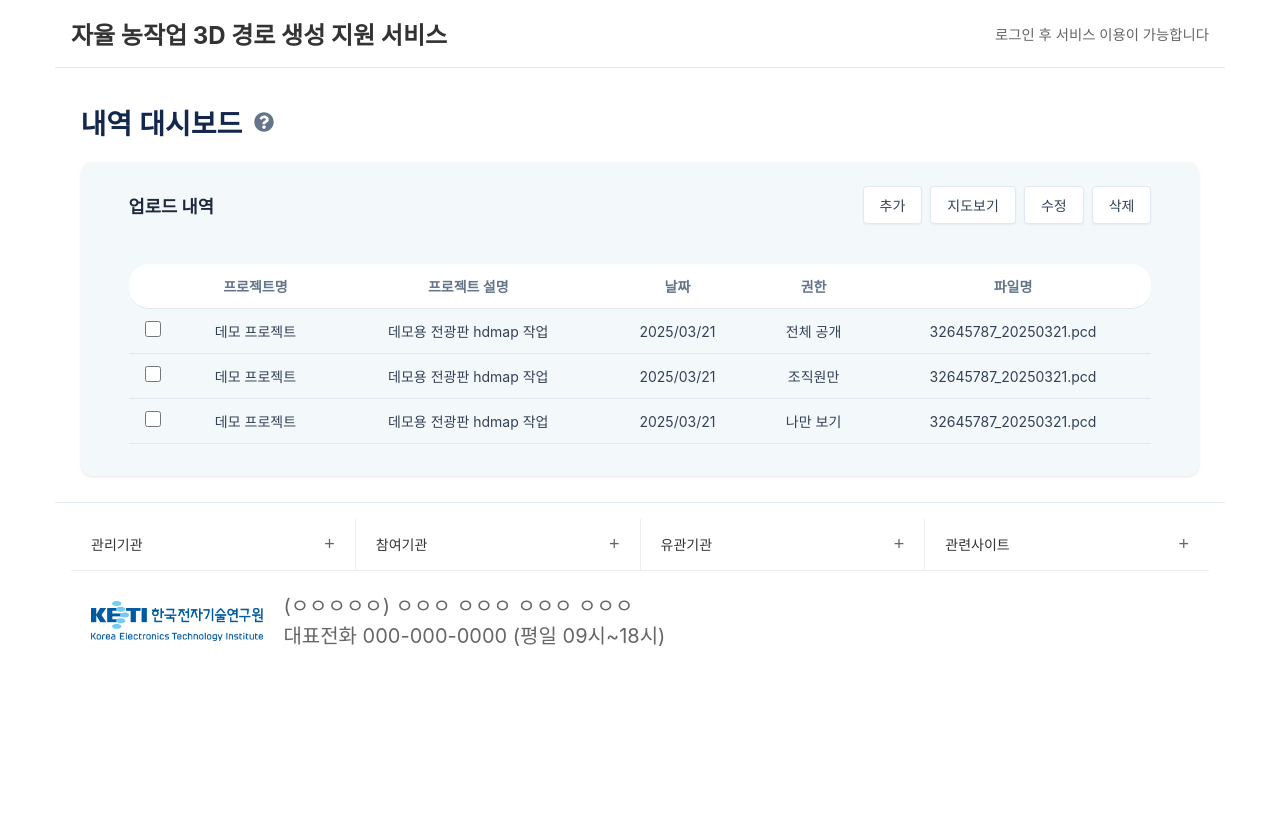
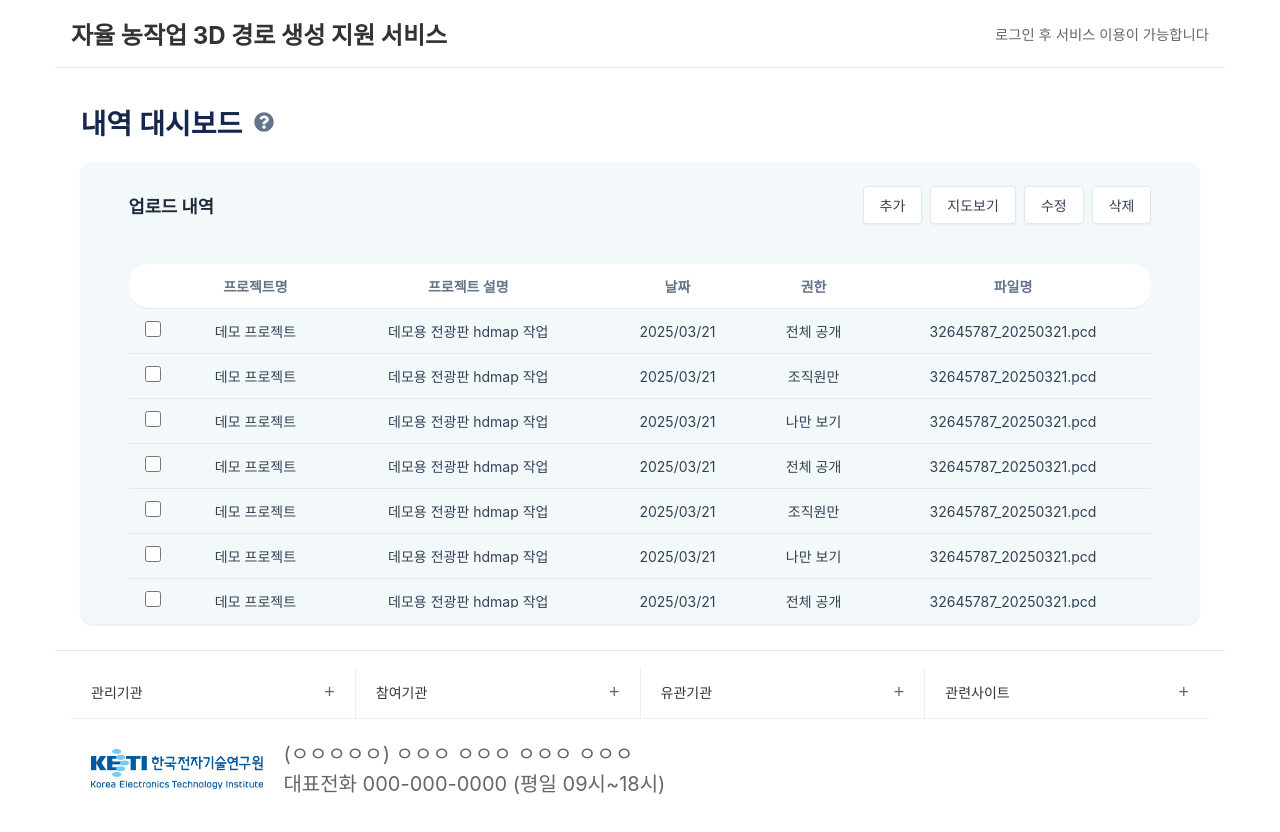
Before and after one commit to ghkdquddlf/map_test, a React (Create React App) app: page /history in a window 1280 px wide. Shown: the top 832 px of the page. Before the commit the page ends 800 px from the top, so only its background shows below. Built offline with nearby package versions, Linux system fonts and the light colour scheme; the HTML template or start-up script is replaced by a standard one.

Commit message:
feat:업로드 내역 페이지 수정

```diff
--- a/src/components/Header.js
+++ b/src/components/Header.js
@@ -18,9 +18,7 @@ function Header() {
         <div style={styles.links}>
           {isLoggedIn ? (
             <>
-              <Link to="/upload" style={styles.link}>파일 업로드</Link>
               <Link to="/history" style={styles.link}>업로드 내역</Link>
-              <Link to="/map" style={styles.link}>지도</Link>
               <button onClick={handleLogout} style={styles.logoutButton}>로그아웃</button>
             </>
           ) : (
--- a/src/components/PageContainer.js
+++ b/src/components/PageContainer.js
@@ -56,8 +56,7 @@ const styles = {
     backgroundColor: '#F3F8FB',
     borderRadius: '12px',
     boxShadow: '0 1px 3px rgba(0,0,0,0.1)',
-    overflow: 'auto',
-   /* height: 'calc(100vh - clamp(200px, 25vh, 250px))',*/
+    overflow: 'visible',
     maxWidth: '100%',
   },
   dashboardHeader: {
--- a/src/pages/UploadHistory.js
+++ b/src/pages/UploadHistory.js
@@ -33,6 +33,54 @@ function UploadHistory() {
 
   // 실제 데이터는 나중에 백엔드에서 받아올 예정
   const mockData = [
+    {
+      id: 1,
+      projectName: '데모 프로젝트',
+      description: '데모용 전광판 hdmap 작업',
+      date: '2025/03/21',
+      fileName: '32645787_20250321.pcd',
+      auth: '전체 공개'
+    },
+    {
+      id: 2,
+      projectName: '데모 프로젝트',
+      description: '데모용 전광판 hdmap 작업',
+      date: '2025/03/21',
+      fileName: '32645787_20250321.pcd',
+      auth: '조직원만'
+    },
+    {
+      id: 3,
+      projectName: '데모 프로젝트',
+      description: '데모용 전광판 hdmap 작업',
+      date: '2025/03/21',
+      fileName: '32645787_20250321.pcd',
+      auth: '나만 보기'
+    },
+    {
+      id: 1,
+      projectName: '데모 프로젝트',
+      description: '데모용 전광판 hdmap 작업',
+      date: '2025/03/21',
+      fileName: '32645787_20250321.pcd',
+      auth: '전체 공개'
+    },
+    {
+      id: 2,
+      projectName: '데모 프로젝트',
+      description: '데모용 전광판 hdmap 작업',
+      date: '2025/03/21',
+      fileName: '32645787_20250321.pcd',
+      auth: '조직원만'
+    },
+    {
+      id: 3,
+      projectName: '데모 프로젝트',
+      description: '데모용 전광판 hdmap 작업',
+      date: '2025/03/21',
+      fileName: '32645787_20250321.pcd',
+      auth: '나만 보기'
+    },
     {
       id: 1,
       projectName: '데모 프로젝트',
@@ -270,7 +318,9 @@ const styles = {
     gap: '0.5rem',
   },
   tableContainer: {
-    overflowX: 'auto',
+    overflowY: 'auto',
+    maxHeight: 'calc(65vh - 160px)', // header(60px) + footer(60px) + 여유(40px)
+    minHeight: 'calc(65vh - 160px)',
     WebkitOverflowScrolling: 'touch',
     padding: '1rem 0',
   },
@@ -289,7 +339,9 @@ const styles = {
     backgroundColor: '#FFFFFF',
     whiteSpace: 'nowrap',
     borderBottom: '1px solid #E2E8F0',
-    position: 'relative',
+    position: 'sticky',
+    top: 0,
+    zIndex: 2,
   },
   thFirst: {
     borderTopLeftRadius: '20px',
```
Also changed, not shown: 1 other file (tests, documents, lock files or other folders).
